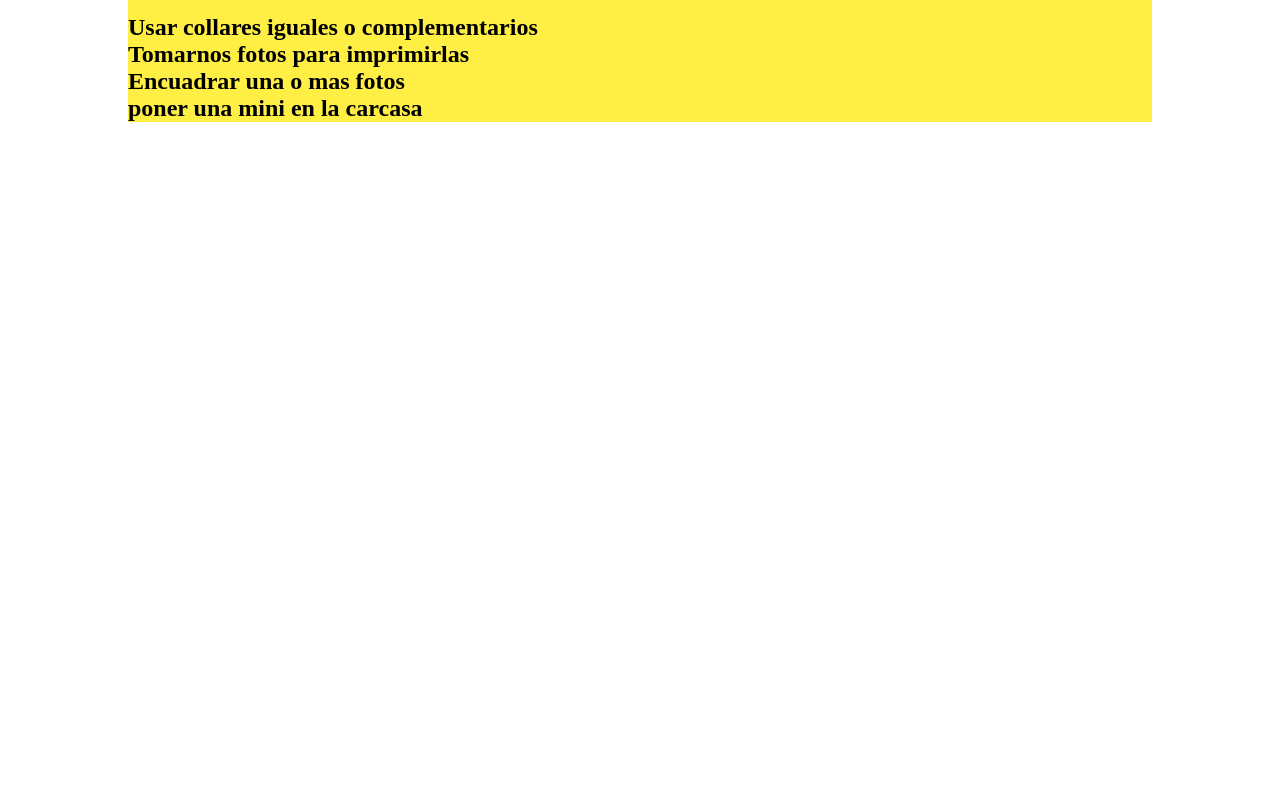
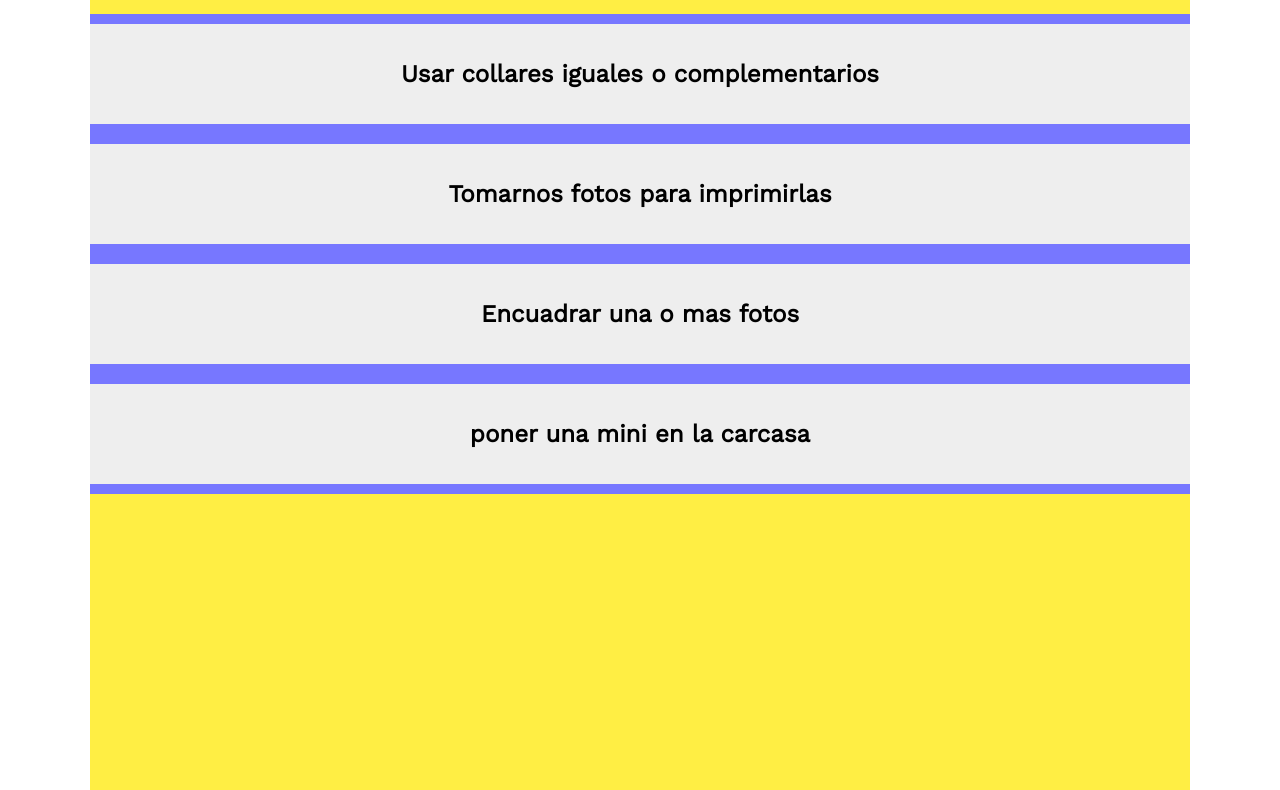
Before and after one commit to AndresFts/mia-morcito, a plain HTML site: page index.html in a window 1280 px wide. Shown: the part 84-874 px from the top of the page. Before the commit the page ends 800 px from the top, so only its background shows below. Drawn offline with nearby package versions, Linux system fonts and the light colour scheme; a web font is replaced by a local one.

Commit message:
Add files via upload

```diff
--- a/css/styles.css
+++ b/css/styles.css
@@ -5,11 +5,12 @@
 }
 
 .general{
-    width: 80%;
+    width: 86%;
     margin: auto;
     display: flex;
     flex-flow: column nowrap;
     background-color: #fe4;
+    height: 2000px;
 }
 header{
     background: #dfdfdf;
@@ -20,3 +21,18 @@ header{
     font-family: 'Potta One', cursive;
     font-size: 10%px;
 }
+
+#lista{
+    background: #77f;
+    display: flex;
+    flex-flow: column nowrap;
+    text-align: center;
+    line-height: 100px;
+}
+
+.caja{
+    height: 100px;
+    font-family: 'Work Sans', sans-serif;
+    margin: 10px 0;
+    background: #eee;
+}
--- a/index.html
+++ b/index.html
@@ -7,6 +7,8 @@
   <title>Lista</title>
   <link rel="preconnect" href="https://fonts.gstatic.com">
   <link href="https://fonts.googleapis.com/css2?family=Potta+One&display=swap" rel="stylesheet">
+  <link rel="preconnect" href="https://fonts.gstatic.com">
+  <link href="https://fonts.googleapis.com/css2?family=Potta+One&family=Work+Sans&display=swap" rel="stylesheet">
 </head>
 <body>
   <div class="general">
@@ -14,6 +16,7 @@
       <h1>Cosas por hacer</h1>
       <span class="linea"></span>
     </header>
+
     <section id="lista">
       <div class="caja">
         <h2>Usar collares iguales o complementarios</h2>
```
